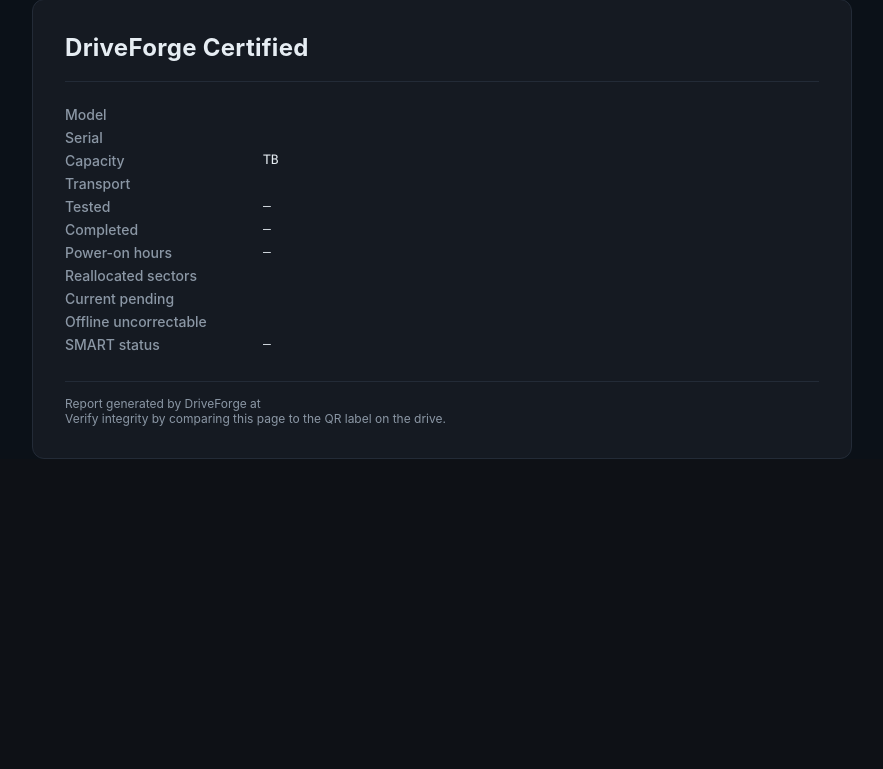
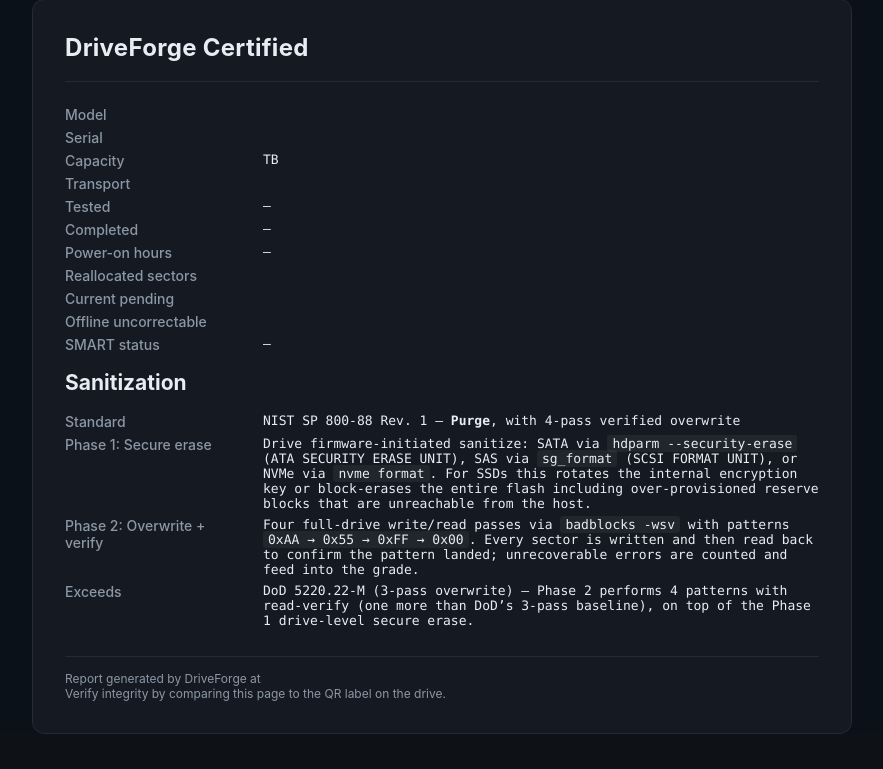
Before and after one commit to JT4862/driveforge, a Python web app: template driveforge/web/templates/report.html in a window 1280 px wide. Shown: the part 31-800 px from the top of the page, without its empty margins (198-1081 px from the left). Run offline with Jinja, Linux system fonts and the light colour scheme; the template is opened without the code that fills it, so the values that code supplies are empty.

Commit message:
feat: document sanitization standard on cert label, report page, README
Every drive that finishes the DriveForge pipeline has been through a
NIST SP 800-88 Purge-compliant sanitize (SATA hdparm / SAS sg_format /
NVMe format), and in full mode also through a 4-pass verified overwrite.
Previously neither the printed label, the public cert page, nor the
README made that explicit — someone receiving a certed drive had no way
to know whether it met their own data-handling requirements.

- core/printer.py: new `quick_mode` flag on CertLabelData, adds a
  "Wipe: NIST 800-88 Purge + 4-pass" line on the DK-1209 thermal label
  ("Purge*" in quick mode to match the provisional marking convention)
- templates/report.html: new "Sanitization" section on the public cert
  page that breaks down Phase 1, Phase 2, and compliance vs DoD 5220.22-M
- README.md: new "Sanitization standard" section with the compliance
  comparison table

Co-Authored-By: Claude Opus 4.7 (1M context) <noreply@anthropic.com>

```diff
--- a/driveforge/web/templates/report.html
+++ b/driveforge/web/templates/report.html
@@ -53,6 +53,51 @@
     </ul>
   </section>
   {% endif %}
+  <section>
+    <h2>Sanitization</h2>
+    <dl class="kv wide">
+      <dt>Standard</dt>
+      <dd>
+        {% if run.quick_mode %}
+          NIST SP 800-88 Rev. 1 &mdash; <strong>Purge</strong> (quick mode)
+        {% else %}
+          NIST SP 800-88 Rev. 1 &mdash; <strong>Purge</strong>, with 4-pass verified overwrite
+        {% endif %}
+      </dd>
+      <dt>Phase 1: Secure erase</dt>
+      <dd>
+        Drive firmware-initiated sanitize:
+        SATA via <code>hdparm --security-erase</code> (ATA SECURITY ERASE UNIT),
+        SAS via <code>sg_format</code> (SCSI FORMAT UNIT),
+        or NVMe via <code>nvme format</code>. For SSDs this rotates the internal
+        encryption key or block-erases the entire flash including over-provisioned
+        reserve blocks that are unreachable from the host.
+      </dd>
+      <dt>Phase 2: Overwrite + verify</dt>
+      <dd>
+        {% if run.quick_mode %}
+          <span class="provisional-tag">skipped &mdash; quick mode</span>
+          Re-run the drive in full mode to add the 4-pass verification step.
+        {% else %}
+          Four full-drive write/read passes via <code>badblocks -wsv</code>
+          with patterns <code>0xAA &rarr; 0x55 &rarr; 0xFF &rarr; 0x00</code>.
+          Every sector is written and then read back to confirm the pattern
+          landed; unrecoverable errors are counted and feed into the grade.
+        {% endif %}
+      </dd>
+      <dt>Exceeds</dt>
+      <dd>
+        DoD 5220.22-M (3-pass overwrite) &mdash;
+        {% if run.quick_mode %}
+          Phase 1 alone satisfies NIST 800-88 Purge, which superseded
+          DoD 5220.22-M as the authoritative media-sanitization standard in 2007.
+        {% else %}
+          Phase 2 performs 4 patterns with read-verify (one more than DoD&rsquo;s
+          3-pass baseline), on top of the Phase 1 drive-level secure erase.
+        {% endif %}
+      </dd>
+    </dl>
+  </section>
   <footer class="report-foot">
     <div>Report generated by DriveForge at {{ generated_at.isoformat() }}</div>
     <div>Verify integrity by comparing this page to the QR label on the drive.</div>
```
Also changed, not shown: driveforge/core/printer.py (+10 -2 lines), README.md.
